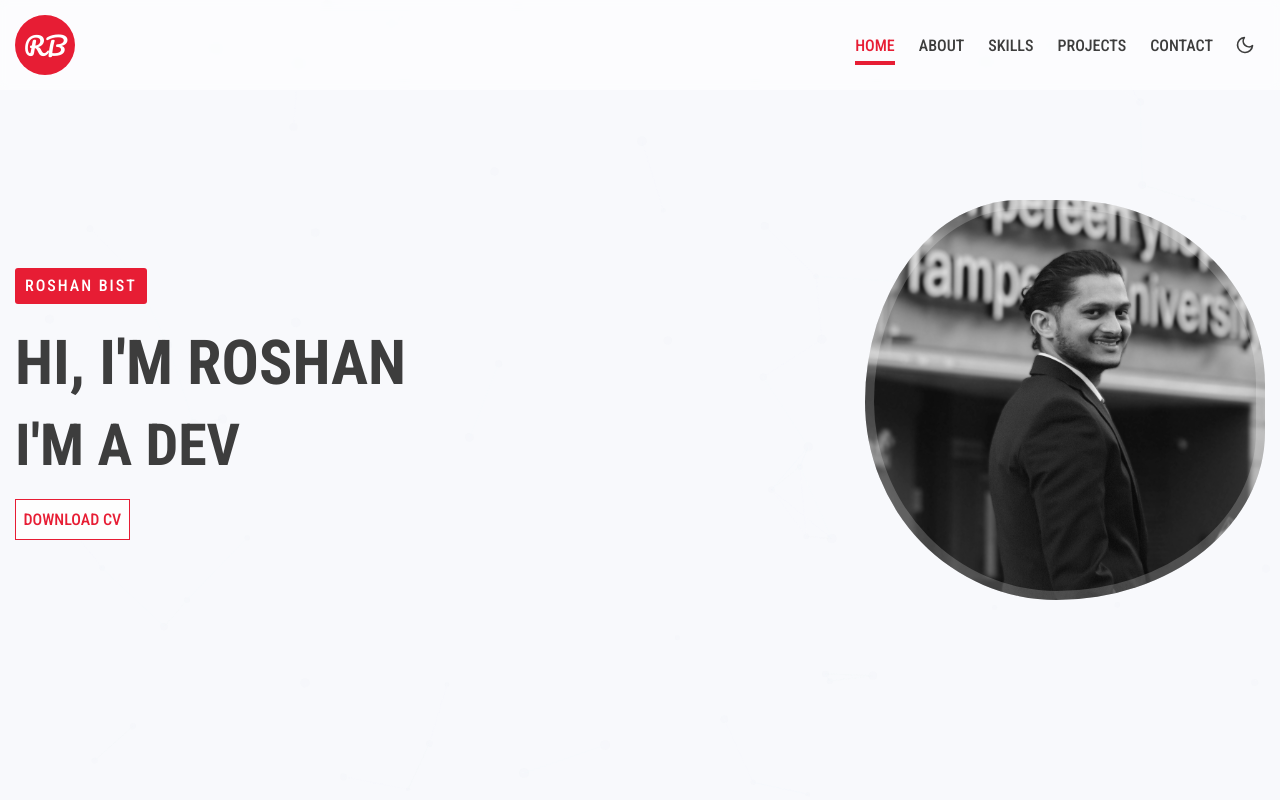
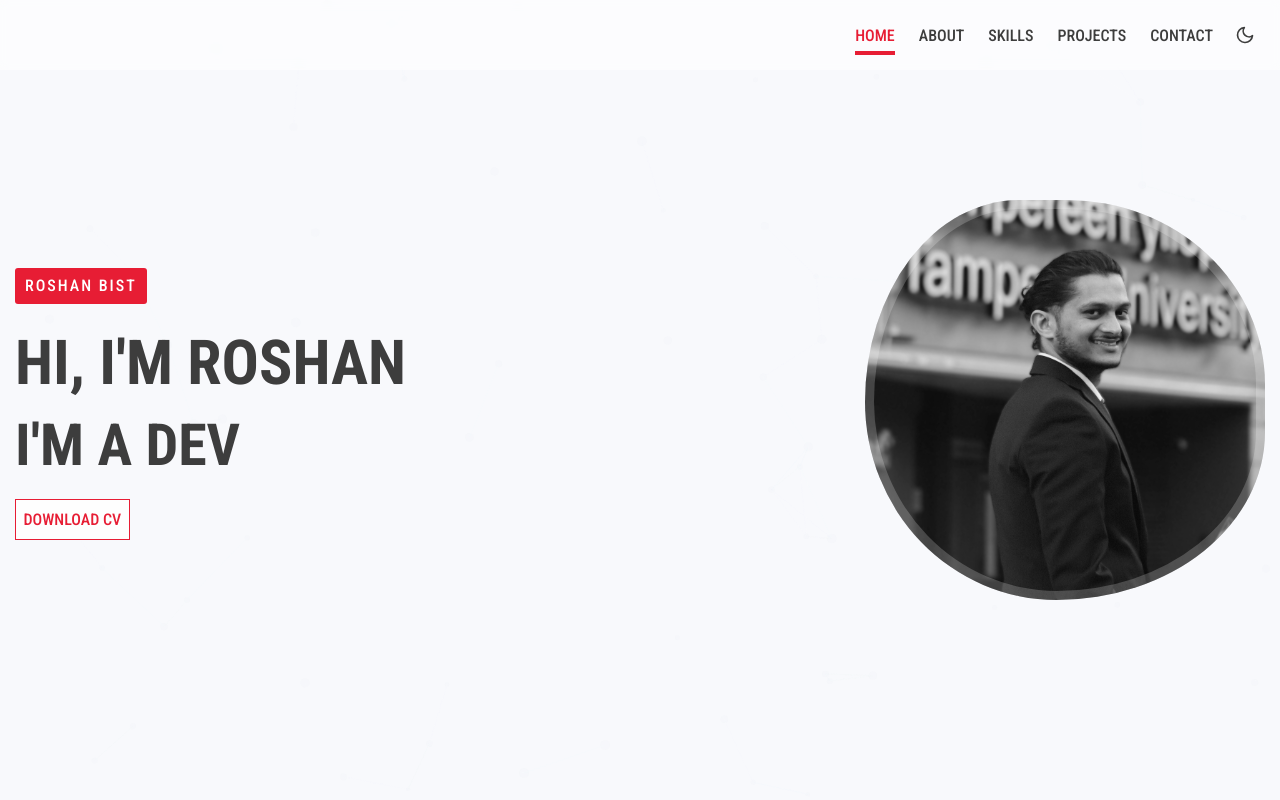
Before and after one commit to roshanbist/portfolio, a Next.js app: page / in a window 1280 px wide. Shown: the top 800 px of the page. Built offline with nearby package versions, Linux system fonts and the light colour scheme.

Commit message:
logo modified

```diff
--- a/components/footer/Footer.tsx
+++ b/components/footer/Footer.tsx
@@ -2,7 +2,6 @@
 
 import { motion } from 'framer-motion';
 
-import Logo from '@/components/logo/Logo';
 import ScrollToTop from '@/components/scrollToTop/scrollToTop';
 import SocialMediaConnect from '@/components/socialMediaConnect/SocialMediaConnect';
 import {
@@ -19,14 +18,7 @@ const Footer = () => {
       <ScrollToTop />
       <div className='max-container'>
         <AnimatedSection animation={fadeInParent}>
-          <motion.div variants={zoomInTop}>
-            <Logo
-              width='w-[10rem]'
-              height='h-[10rem]'
-              textSize='text-[3.5rem]'
-              classname='mx-auto'
-            />
-          </motion.div>
+          <motion.div variants={zoomInTop}></motion.div>
           <div className='flex flex-wrap justify-center mt-[3rem] '>
             <SocialMediaConnect textColor='text-[#ebecf0]' />
           </div>
--- a/components/header/Header.tsx
+++ b/components/header/Header.tsx
@@ -5,7 +5,7 @@ import { motion } from 'framer-motion';
 
 import ThemeToggle from '@/components/themeToggle/ThemeToggle';
 import Navbar from '@/components/navbar/Navbar';
-import Logo from '@/components/logo/Logo';
+
 import { fadeInTop } from '@/components/animatedSection/animationOption';
 
 const Header = () => {
@@ -46,12 +46,6 @@ const Header = () => {
         }`}
       >
         <div className='max-container flex flex-wrap justify-between items-center'>
-          <Logo
-            width='w-[6rem]'
-            height='h-[6rem]'
-            textSize='text-[2.5rem]'
-            classname='mr-[1rem]'
-          />
           <div className='flex flex-wrap flex-1 justify-end items-center'>
             <Navbar />
             <ThemeToggle />
--- a/package.json
+++ b/package.json
@@ -21,6 +21,7 @@
     "react-toastify": "^10.0.5",
     "react-tsparticles": "^2.12.2",
     "react-type-animation": "^3.2.0",
+    "sharp": "^0.33.5",
     "tsparticles-engine": "^2.12.0",
     "tsparticles-slim": "^2.12.0"
   },
```
Also changed, not shown: 1 other file (tests, documents, lock files or other folders).
